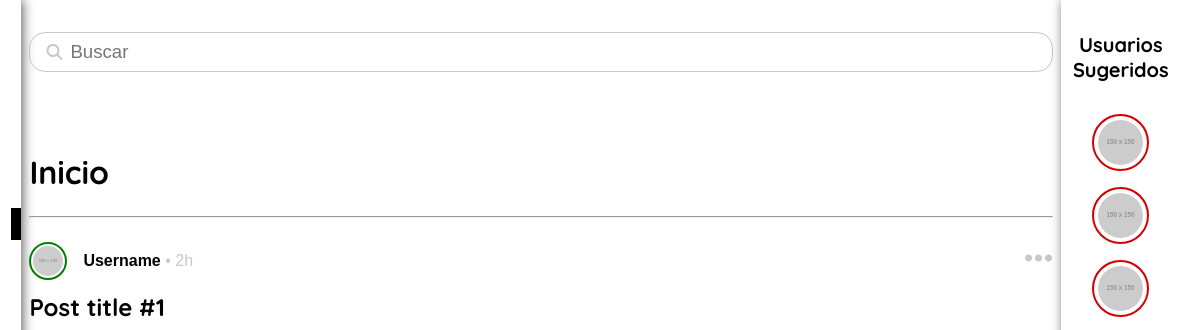
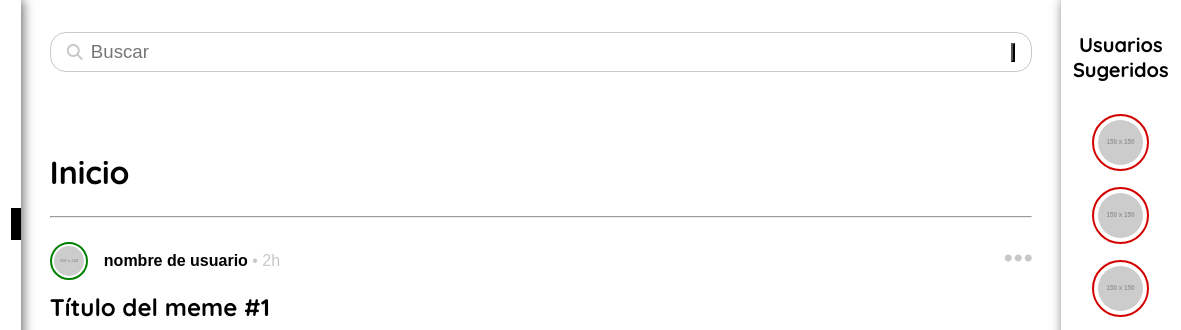
Before and after one commit to rramirez17/DubMash, a plain HTML site: page index.html in a window 1280 px wide. Shown: the top 330 px of the page, 99-1280 px from the left. Drawn offline with Linux system fonts and the light colour scheme; placeholder pictures from the web are drawn by us; a web font is replaced by a local one.

Commit message:
Se agregó la parte funcional a la barra de búsqueda y margenes al área central

```diff
--- a/css/main.css
+++ b/css/main.css
@@ -77,6 +77,8 @@ main{
 #center{
     padding: 2rem 0 ;
     grid-column: 2;
+    margin-left: 2%;
+    margin-right: 2%
 }
 
 #right{
--- a/index.html
+++ b/index.html
@@ -23,7 +23,7 @@
                         <img src="https://via.placeholder.com/150" alt="">
                     </div>
                     <div id="user-data">
-                        <h2>Username</h2>
+                        <h2>Nombre de Usuario</h2>
                         <p>User Flair</p>
                     </div>
                 </div>
@@ -56,11 +56,13 @@
 
 
         <section id="center">
-            <div id="search-bar">
-                <i class="fas fa-search"></i>
-                <input type="text" placeholder="Buscar">
-            </div>
-
+            <form role="search" id="search-bar">
+                <i class="fas fa-search" id="query1"></i>
+                <input type="text" id="textobusqueda" placeholder="Buscar">
+                <button>
+                  <svg viewBox="0 0 1024 1024"><path class="path1" d="M848.471 928l-263.059-263.059c-48.941 36.706-110.118 55.059-177.412 55.059-171.294 0-312-140.706-312-312s140.706-312 312-312c171.294 0 312 140.706 312 312 0 67.294-24.471 128.471-55.059 177.412l263.059 263.059-79.529 79.529zM189.623 408.078c0 121.364 97.091 218.455 218.455 218.455s218.455-97.091 218.455-218.455c0-121.364-103.159-218.455-218.455-218.455-121.364 0-218.455 97.091-218.455 218.455z"></path></svg>
+                </button>
+            </form>
             <div id="section-title">
                 <h1>Inicio</h1>
                 <hr>
@@ -72,7 +74,7 @@
                         <div class="post-profile-picture">
                             <img src="https://via.placeholder.com/150" alt="">
                         </div>
-                        <p><a href=""><b>Username</b></a>  •  2h</p>
+                        <p><a href=""><b>nombre de usuario</b></a>  •  2h</p>
                     </div>
                     <div class="post-options">
                         <a href=""><i class="fas fa-ellipsis-h"></i></a>
@@ -81,7 +83,7 @@
 
                 <div class="post-body">
                     <div class="post-title">
-                        <h2>Post title #1</h2>
+                        <h2>Título del meme #1</h2>
                     </div>
 
                     <div class="post-image">
@@ -108,7 +110,7 @@
                         <div class="post-profile-picture">
                             <img src="https://via.placeholder.com/150" alt="">
                         </div>
-                        <p><a href=""><b>Username</b></a>  •  2h</p>
+                        <p><a href=""><b>nombre de usuario</b></a>  •  2h</p>
                     </div>
                     <div class="post-options">
                         <a href=""><i class="fas fa-ellipsis-h"></i></a>
@@ -117,7 +119,7 @@
 
                 <div class="post-body">
                     <div class="post-title">
-                        <h2>Post title #2</h2>
+                        <h2>Título del meme #2</h2>
                     </div>
 
                     <div class="post-image">
@@ -144,7 +146,7 @@
                         <div class="post-profile-picture">
                             <img src="https://via.placeholder.com/150" alt="">
                         </div>
-                        <p><a href=""><b>Username</b></a>  •  2h</p>
+                        <p><a href=""><b>nombre de usuario</b></a>  •  2h</p>
                     </div>
                     <div class="post-options">
                         <a href=""><i class="fas fa-ellipsis-h"></i></a>
@@ -153,7 +155,7 @@
 
                 <div class="post-body">
                     <div class="post-title">
-                        <h2>Post title #3</h2>
+                        <h2>Título del meme #3</h2>
                     </div>
 
                     <div class="post-image">
@@ -180,7 +182,7 @@
                         <div class="post-profile-picture">
                             <img src="https://via.placeholder.com/150" alt="">
                         </div>
-                        <p><a href=""><b>Username</b></a>  •  2h</p>
+                        <p><a href=""><b>nombre de usuario</b></a>  •  2h</p>
                     </div>
                     <div class="post-options">
                         <a href=""><i class="fas fa-ellipsis-h"></i></a>
@@ -189,7 +191,7 @@
 
                 <div class="post-body">
                     <div class="post-title">
-                        <h2>Post title #4</h2>
+                        <h2>Título del meme  #4</h2>
                     </div>
 
                     <div class="post-image">
@@ -224,7 +226,7 @@
                                 <img src="https://via.placeholder.com/150" alt="">
                             </div>
                             <div class="sug-user-data">
-                                <h3>Username</h3>
+                                <h3>Nombre de Usuario</h3>
                                 <p>User Flair</p>
                             </div>
                             <div class="sug-user-button">
@@ -236,7 +238,7 @@
                                 <img src="https://via.placeholder.com/150" alt="">
                             </div>
                             <div class="sug-user-data">
-                                <h3>Username</h3>
+                                <h3>Nombre de Usuario</h3>
                                 <p>User Flair</p>
                             </div>
                             <div class="sug-user-button">
@@ -248,7 +250,7 @@
                                 <img src="https://via.placeholder.com/150" alt="">
                             </div>
                             <div class="sug-user-data">
-                                <h3>Username</h3>
+                                <h3>Nombre de Usuario</h3>
                                 <p>User Flair</p>
                             </div>
                             <div class="sug-user-button">
@@ -260,7 +262,7 @@
                                 <img src="https://via.placeholder.com/150" alt="">
                             </div>
                             <div class="sug-user-data">
-                                <h3>Username</h3>
+                                <h3>Nombre de Usuario</h3>
                                 <p>User Flair</p>
                             </div>
                             <div class="sug-user-button">
@@ -353,11 +355,11 @@
                             <div class="modal-profile-picture">
                                 <img src="https://via.placeholder.com/150" alt="">
                             </div>
-                            <p><a href=""><b>Username</b></a>  •  2h</p>
+                            <p><a href=""><b>Nombre de Usuario</b></a>  •  2h</p>
                         </div>
                         <div class="modal-description">
                             <div class="modal-title">
-                                <h2>Post Title</h2>
+                                <h2 id="BusquedaTitle">Post Title</h2>
                             </div>
                             <div class="modal-tags">
                                 <p><a href="">Topic</a> <a href="">Topic</a> <a href="">Topic</a></p>
@@ -374,7 +376,7 @@
                                     <img src="https://via.placeholder.com/150" alt="">
                                 </div>
                                 <div class="comment-data">
-                                    <h4>Username</h4>
+                                    <h4>Nombre de Usuario</h4>
                                     <p>Lorem ipsum dolor sit amet consectetur adipisicing elit. Voluptatibus atque, fugit suscipit possimus voluptatem hic laudantiu</p>
                                 </div>
                             </div>
@@ -383,7 +385,7 @@
                                     <img src="https://via.placeholder.com/150" alt="">
                                 </div>
                                 <div class="comment-data">
-                                    <h4>Username</h4>
+                                    <h4>Nombre de Usuario</h4>
                                     <p>Lorem ipsum dolor sit amet consectetur adipisicing elit. Voluptatibus atque, fugit suscipit possimus voluptatem hic laudantiu</p>
                                 </div>
                             </div>
@@ -392,7 +394,7 @@
                                     <img src="https://via.placeholder.com/150" alt="">
                                 </div>
                                 <div class="comment-data">
-                                    <h4>Username</h4>
+                                    <h4>Nombre de Usuario</h4>
                                     <p>Lorem ipsum dolor sit amet consectetur adipisicing elit. Voluptatibus atque, fugit suscipit possimus voluptatem hic laudantiu</p>
                                 </div>
                             </div>
@@ -401,7 +403,7 @@
                                     <img src="https://via.placeholder.com/150" alt="">
                                 </div>
                                 <div class="comment-data">
-                                    <h4>Username</h4>
+                                    <h4>Nombre de Usuario</h4>
                                     <p>Lorem ipsum dolor sit amet consectetur adipisicing elit. Voluptatibus atque, fugit suscipit possimus voluptatem hic laudantiu</p>
                                 </div>
                             </div>
@@ -410,7 +412,7 @@
                                     <img src="https://via.placeholder.com/150" alt="">
                                 </div>
                                 <div class="comment-data">
-                                    <h4>Username</h4>
+                                    <h4>Nombre de Usuario</h4>
                                     <p>Lorem ipsum dolor sit amet consectetur adipisicing elit. Voluptatibus atque, fugit suscipit possimus voluptatem hic laudantiu</p>
                                 </div>
                             </div>
--- a/js/script.js
+++ b/js/script.js
@@ -4,12 +4,26 @@ const closeBtn = document.getElementsByClassName('close')[0]
 
 for (let i = 0; i < images.length; i++) {
     images[i].onclick = () =>{
+        titulopost=document.getElementById("BusquedaTitle").textContent="Título del Post"
         overlay.classList.toggle('hidden')
         document.getElementsByTagName('body')[0].classList.toggle('lockScroll')
     }
 
 }
 closeBtn.onclick = () =>{
+    overlay.classList.toggle
+    etElementsByTagName('body')[0].classList.toggle('lockScroll')
+}
+
+
+query1.onclick =() =>{
+    titulopost=document.getElementById("BusquedaTitle").textContent=document.getElementById('textobusqueda').value
     overlay.classList.toggle('hidden')
     document.getElementsByTagName('body')[0].classList.toggle('lockScroll')
 }
+
+
+closeBtn.onclick = () =>{
+    overlay.classList.toggle('hidden')
+    document.getElementsByTagName('body')[0].classList.toggle('lockScroll')
+}
```
